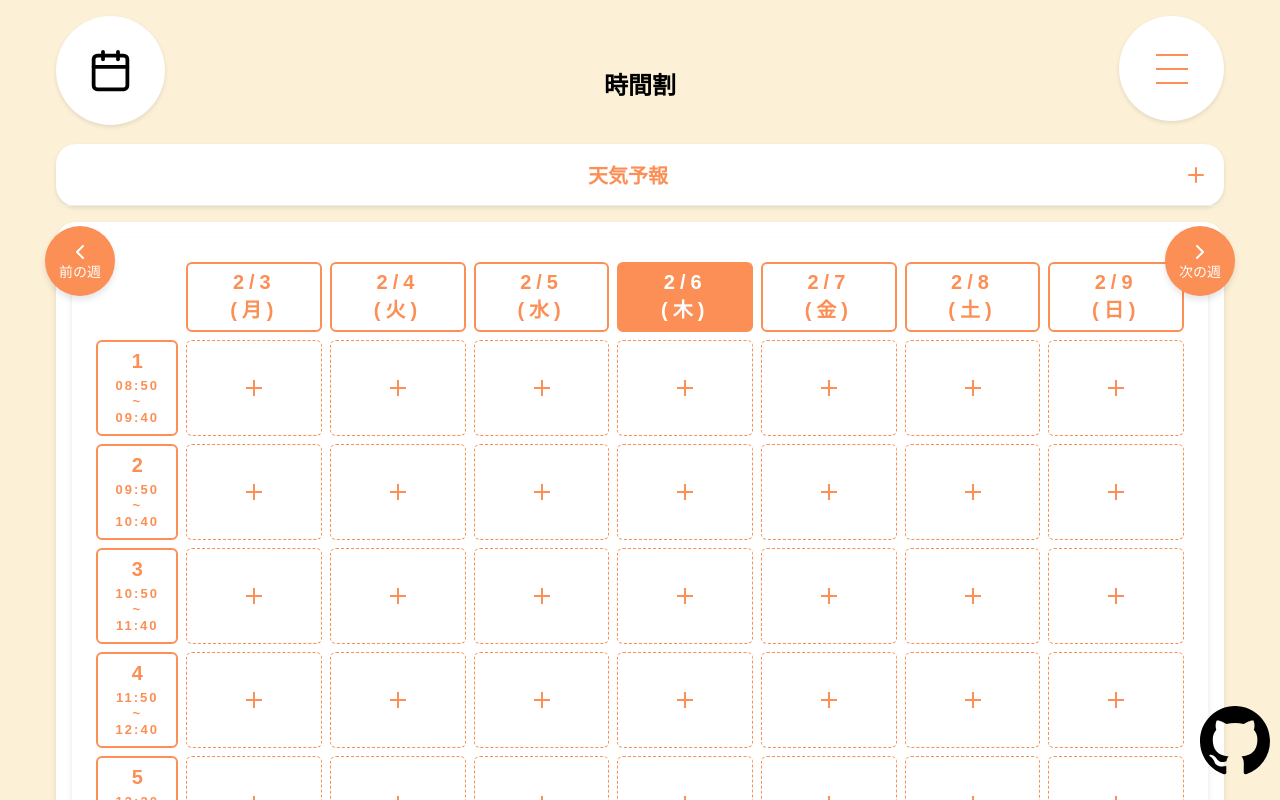
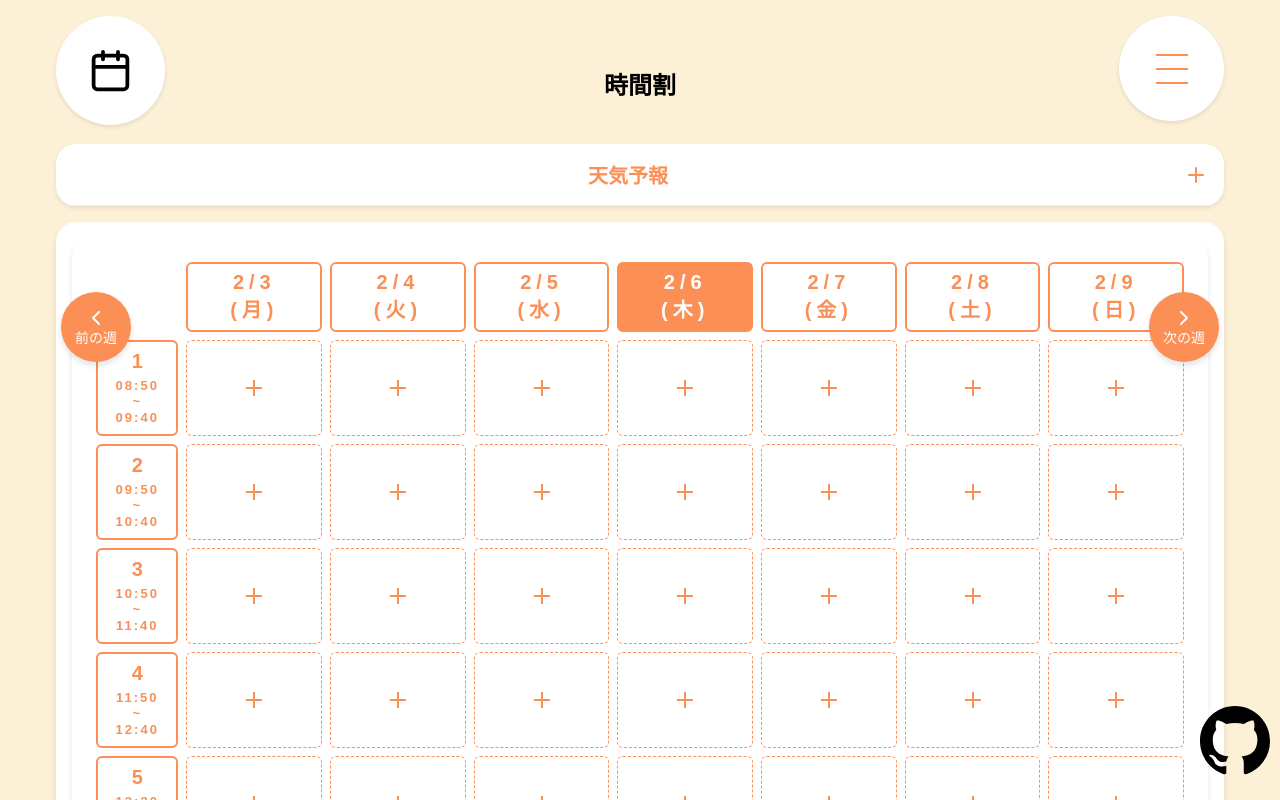
Before and after one commit to monymony68/jikanwari-app, a React (Vite) app: page / in a window 1280 px wide. Built offline with nearby package versions, Linux system fonts and the light colour scheme.

Commit message:
style:.week-buttonボタンの位置調整
相対位置を設定していた要素を.contentに変更

```diff
--- a/src/components/PCTimetable.tsx
+++ b/src/components/PCTimetable.tsx
@@ -18,7 +18,6 @@ export default function PCTimetable({
   periodTimes,
 }: PCTimetableProps) {
   return (
-    <div className="content">
     <div className="timetable-container">
       <table className="timetable">
         <thead>
@@ -61,6 +60,5 @@ export default function PCTimetable({
         </tbody>
       </table>
     </div>
-    </div>
   );
 }
--- a/src/styles/navigation.css
+++ b/src/styles/navigation.css
@@ -47,6 +47,10 @@
     transition: all 0.5s ease;
 }
 
+.content {
+    position: relative;
+}
+
 .week-button {
     background-color: #FB8F55;
     color: #FFF;
@@ -61,7 +65,7 @@
     cursor: pointer;
     box-shadow: 0 4px 6px rgba(0, 0, 0, 0.1);
     position: absolute;
-    top: 20%;
+    top: 8%;
     font-size: 14px;
     line-height: 1.2;
     padding: 5px;
```
Lines whose indentation alone changed are shown as unchanged.
